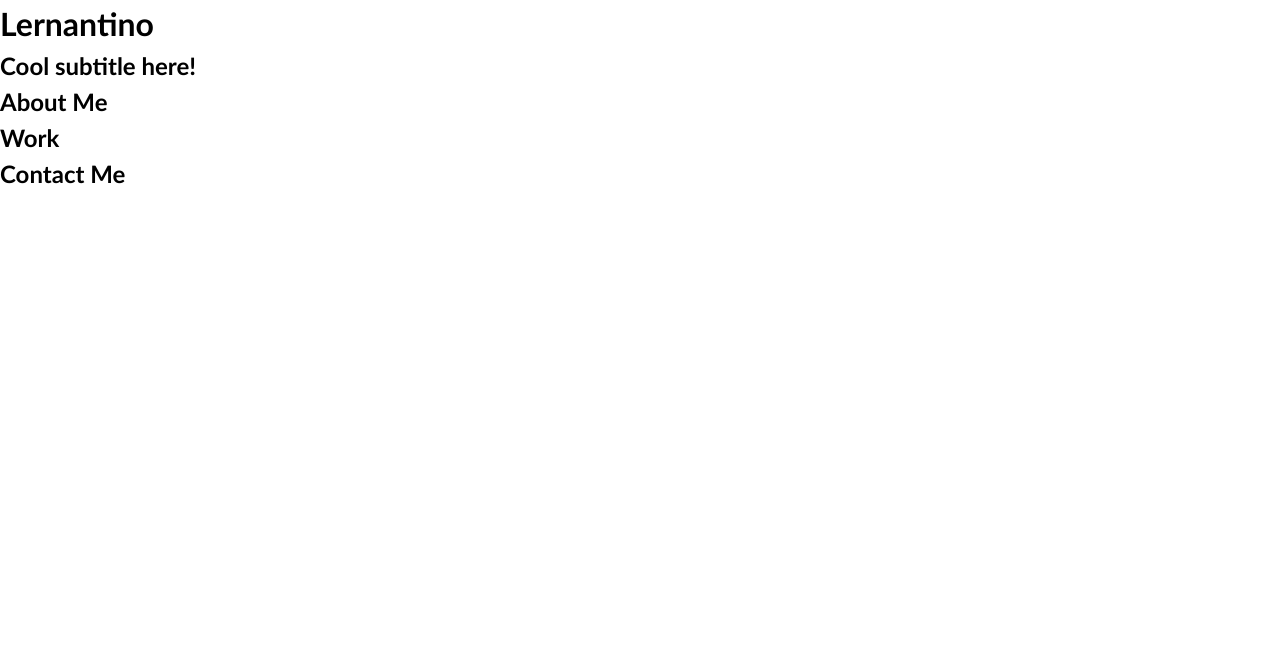
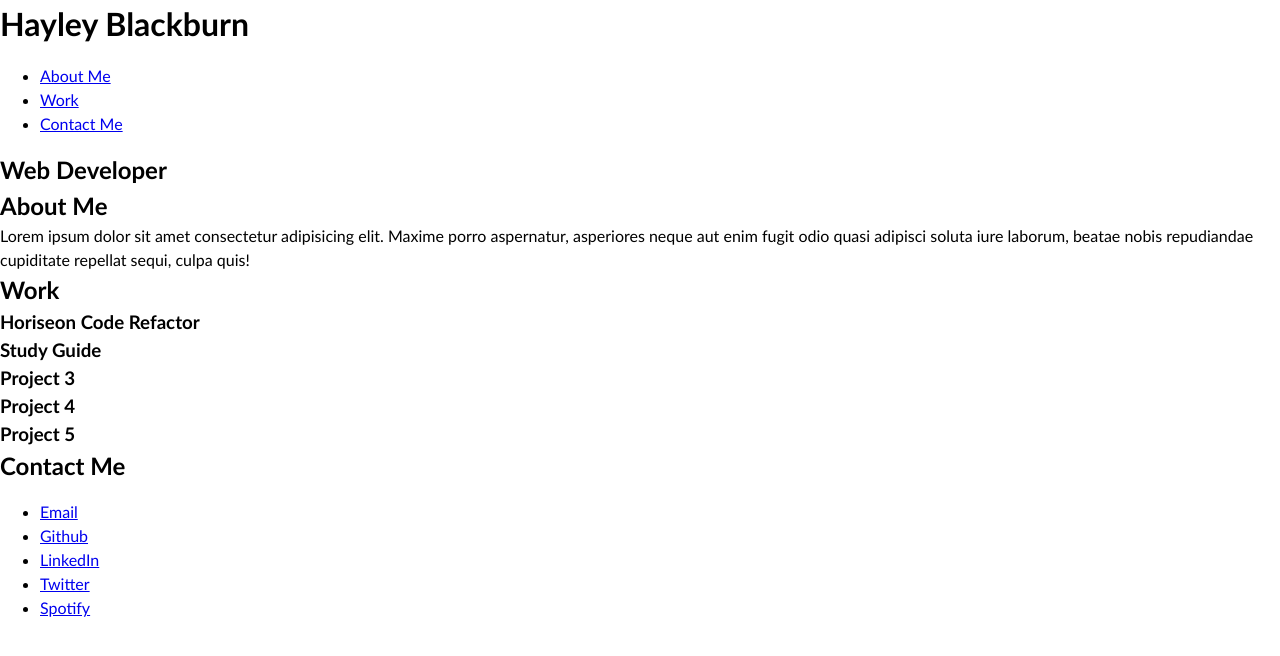
Before and after one commit to codenamehaylz/portfolio, a plain HTML site: page index.html in a window 1280 px wide. Drawn offline with Linux system fonts and the light colour scheme.

Commit message:
added placeholder HTML content

```diff
--- a/index.html
+++ b/index.html
@@ -5,22 +5,27 @@
   <meta charset="UTF-8">
   <meta name="viewport" content="width=device-width, initial-scale=1.0">
   <meta http-equiv="X-UA-Compatible" content="ie=edge">
-  <title>Lernantino // Web Developer</title>
+  <title>Hayley Blackburn // Web Developer</title>
   <link rel="stylesheet" href="./assets/css/style.css" />
 </head>
 
 <body>
   <!-- main logo / nav -->
   <header>
-    <h1>Lernantino</h1>
+    <h1>Hayley Blackburn</h1>
     <nav>
+      <ul>
+        <li><a href="#">About Me</a></li>
+        <li><a href="#">Work</a></li>
+        <li><a href="#">Contact Me</a></li>
+      </ul>
     </nav>
   </header>
 
   <!-- hero banner -->
   <section class="hero-banner">
     <div>
-      <h2>Cool subtitle here!</h2>
+      <h2>Web Developer</h2>
     </div>
   </section>
 
@@ -28,16 +33,40 @@
     <!-- about me -->
     <section class="page-section" id="about">
       <h2>About Me</h2>
+      <p>Lorem ipsum dolor sit amet consectetur adipisicing elit. Maxime porro aspernatur, asperiores neque aut enim fugit odio quasi adipisci soluta iure laborum, beatae nobis repudiandae cupiditate repellat sequi, culpa quis!</p>
     </section>
 
     <!-- portfolio container -->
     <section class="page-section" id="work">
       <h2>Work</h2>
+      <!--Created div sections for links to projects-->
+      <div class="work-grid" id="project1">
+        <h3>Horiseon Code Refactor</h3>
+      </div>
+      <div class="work-grid" id="project2">
+        <h3>Study Guide</h3>
+      </div>
+      <div class="work-grid" id="project3">
+        <h3>Project 3</h3>
+      </div>
+      <div class="work-grid" id="project4">
+        <h3>Project 4</h3>
+      </div>
+      <div class="work-grid" id="project5">
+        <h3>Project 5</h3>
+      </div>
     </section>
 
     <!-- contact -->
     <section class="page-section contact" id="contact">
       <h2>Contact Me</h2>
+      <ul>
+        <li><a href="#">Email</a></li>
+        <li><a href="#">Github</a></li>
+        <li><a href="#">LinkedIn</a></li>
+        <li><a href="#">Twitter</a></li>
+        <li><a href="#">Spotify</a></li>
+      </ul>
     </section>
   </main>
 </body>
```
Also changed, not shown: assets/css/style.css (+11 -0 lines).
